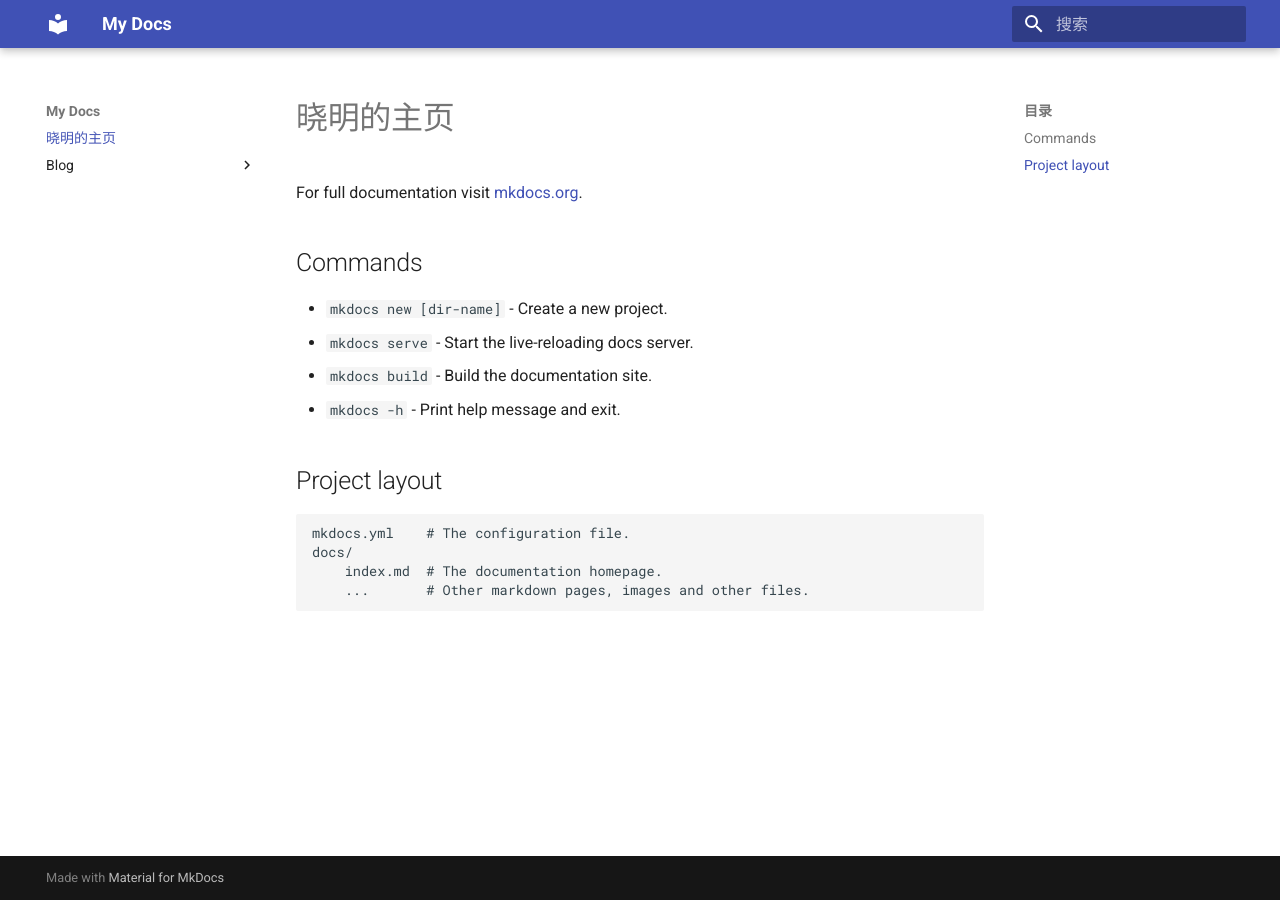
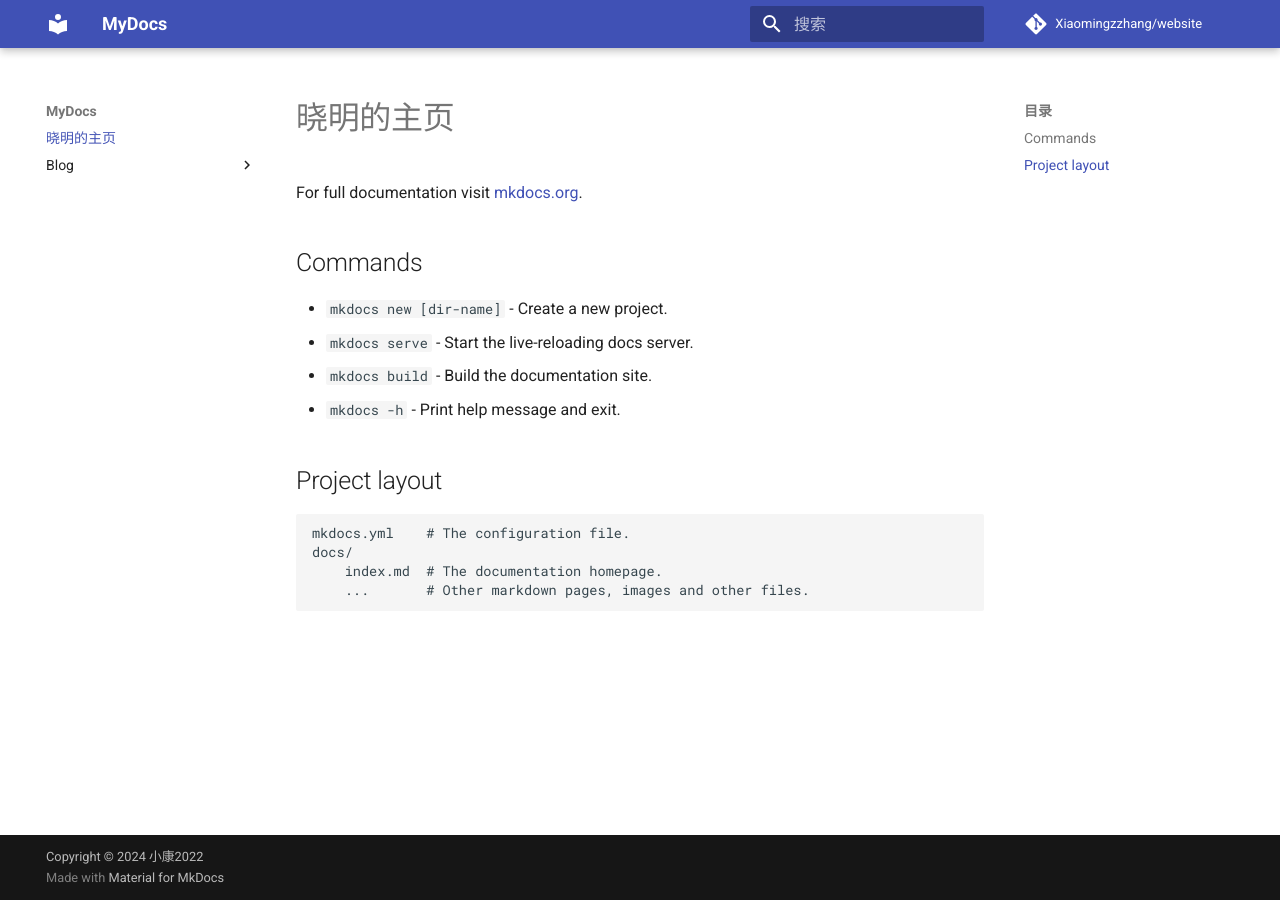
Before and after one commit to Xiaomingzzhang/Xiaomingzzhang.github.io, an MkDocs documentation site: the page built from docs/index.md, in a window 1280 px wide. Built offline with MkDocs 1.6.1 and Material for MkDocs 9.7.7, drawn with Linux system fonts in a browser that asks for light colours; comment, search, counter and statistics services are not loaded; part of the change alters nothing that is shown.

Commit message:
Update mkdocs.yml

```diff
--- a/mkdocs.yml
+++ b/mkdocs.yml
@@ -1,4 +1,16 @@
-site_name: My Docs
+site_name: MyDocs # 站点名称
+site_url: https://Xiaomingzzhang.github.io/website/ # 站点链接
+repo_url: https://github.com/Xiaomingzzhang/website/ # 仓库地址
+repo_name: Xiaomingzzhang/website # 仓库名称
+edit_uri: edit/master/docs/ # 编辑地址（页面会出现编辑按钮）
+site_description: Everything about the fucking code. # 站点描述
+site_author: Xiaoming # 站点作者
+copyright: Copyright &copy; 2024 小康2022 # 版权信息（会出现在左下角）
+remote_branch: gh-pages # GitHub Pages 分支名称（默认值）
+remote_name: origin # 远程分支的名称（默认值）
+docs_dir: docs # 文档目录（默认值）
+site_dir: site # 网站目录（默认值）
+
 theme:
   name: material
   language: zh
```
